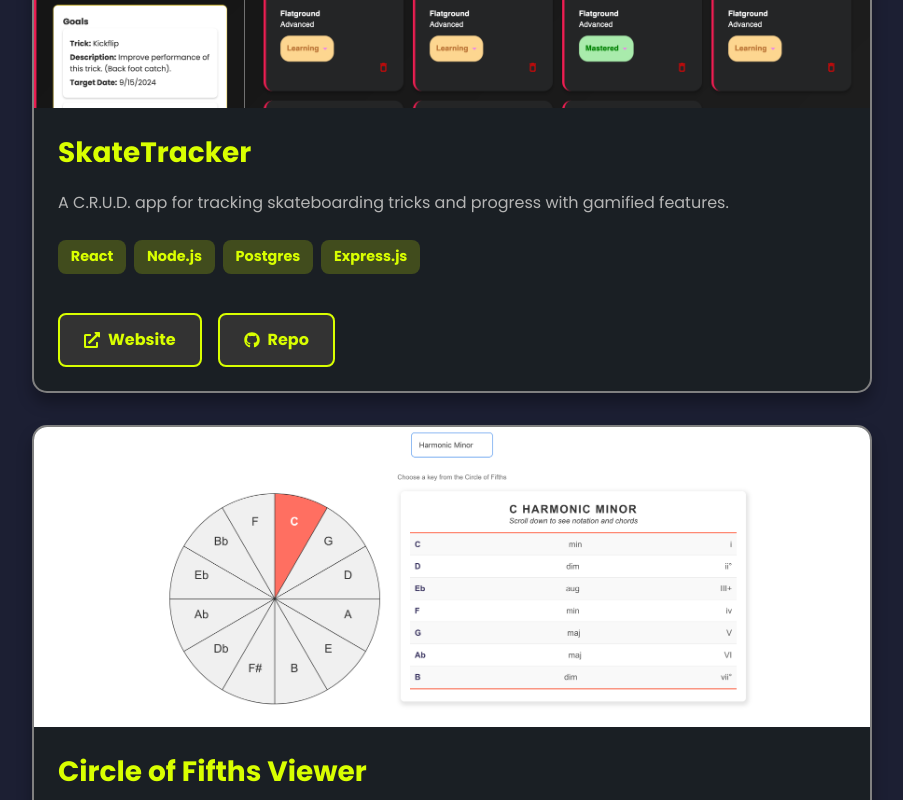
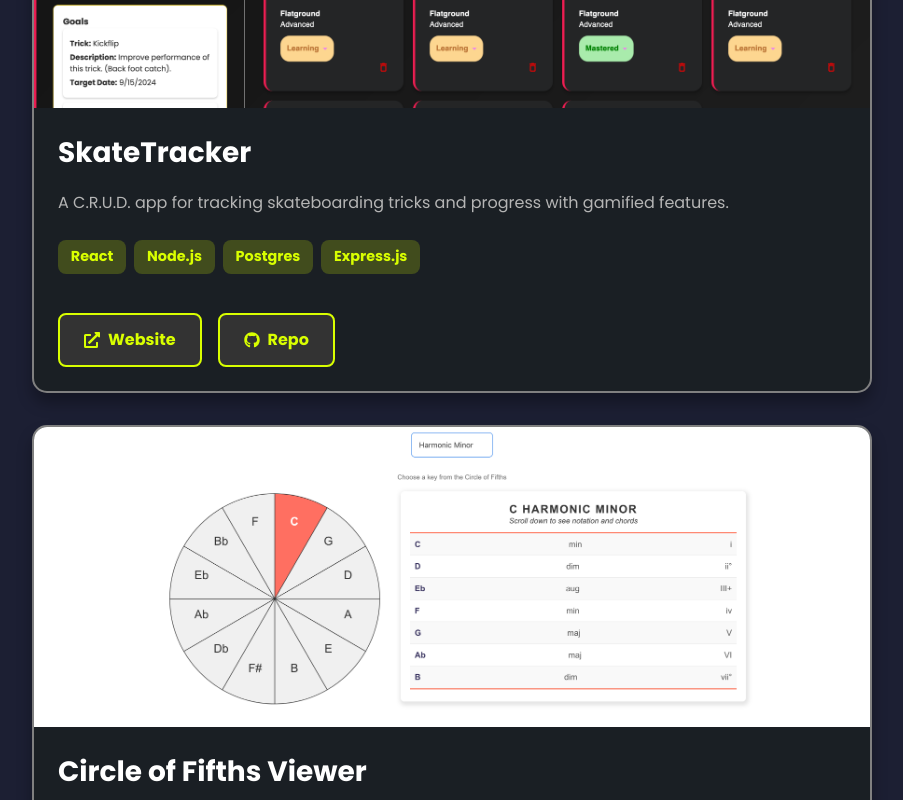
Before and after one commit to ajSeadler/landing-page, a React (Vite) app: page / in a window 1280 px wide. Shown: the part 2840-3640 px from the top of the page, without its empty margins (188-1091 px from the left). Built offline with nearby package versions, Linux system fonts and the light colour scheme.

Commit message:
project title font color change

```diff
--- a/src/styles/Projects.css
+++ b/src/styles/Projects.css
@@ -74,7 +74,7 @@
 
 .project-title {
   font-weight: bold;
-  color: #d9ff00;
+  color: #fff;
   margin-bottom: 1rem;
 }
 
```
